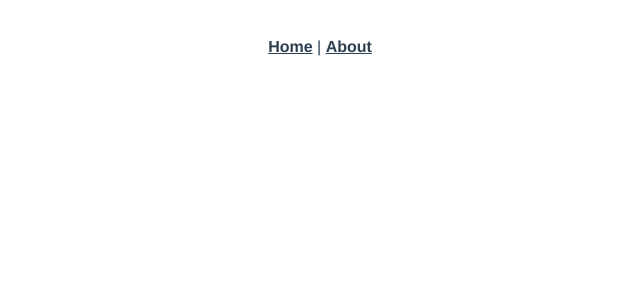
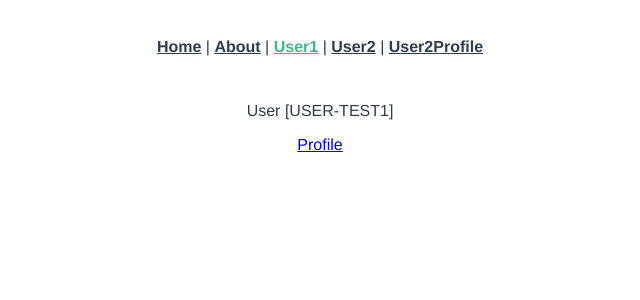
Before and after one commit to tissueMO/vuejs-tutorial, a Vue app in the folder vue-router/: page /#/user/USER-TEST1 in a window 1280 px wide. Shown: the top 300 px of the page, without its empty margins (320-960 px from the left). Built offline with nearby package versions, Linux system fonts and the light colour scheme.

Commit message:
動的ルートマッチング、Nestedルート 完全に理解

```diff
--- a/vue-router/src/App.vue
+++ b/vue-router/src/App.vue
@@ -2,7 +2,10 @@
   <div id="app">
     <div id="nav">
       <router-link to="/">Home</router-link> |
-      <router-link to="/about">About</router-link>
+      <router-link to="/about">About</router-link> |
+      <router-link to="/user/USER-TEST1">User1</router-link> |
+      <router-link to="/user/USER-TEST2">User2</router-link> |
+      <router-link to="/user/USER-TEST2/profile">User2Profile</router-link>
     </div>
     <router-view/>
   </div>
--- /dev/null
+++ b/vue-router/src/components/User.vue
@@ -0,0 +1,12 @@
+<template>
+  <div>
+    <p>User [{{ this.$route.params.id }}]</p>
+    <router-view/>
+  </div>
+</template>
+
+<script>
+export default {
+  name: 'User'
+}
+</script>
--- /dev/null
+++ b/vue-router/src/components/UserHome.vue
@@ -0,0 +1,11 @@
+<template>
+  <p>
+    <router-link to="profile" append>Profile</router-link>
+  </p>
+</template>
+
+<script>
+export default {
+  name: 'UserHome'
+}
+</script>
--- /dev/null
+++ b/vue-router/src/components/UserProfile.vue
@@ -0,0 +1,11 @@
+<template>
+  <p>
+    UserProfile
+  </p>
+</template>
+
+<script>
+export default {
+  name: 'UserProfile'
+}
+</script>
```
Also changed, not shown: vue-router/src/router/index.js (+21 -3 lines).
